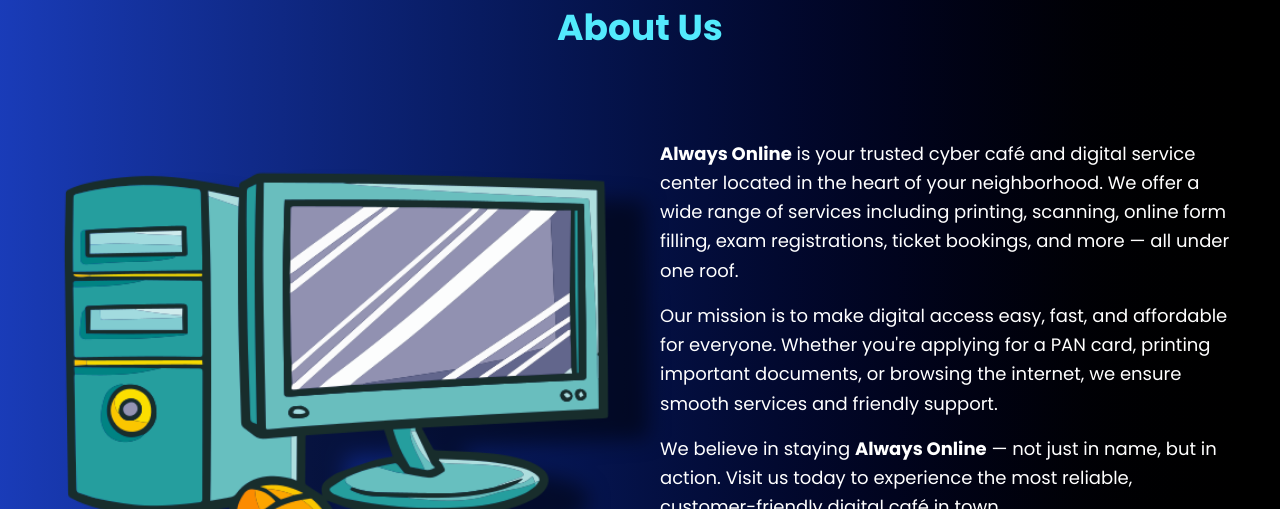
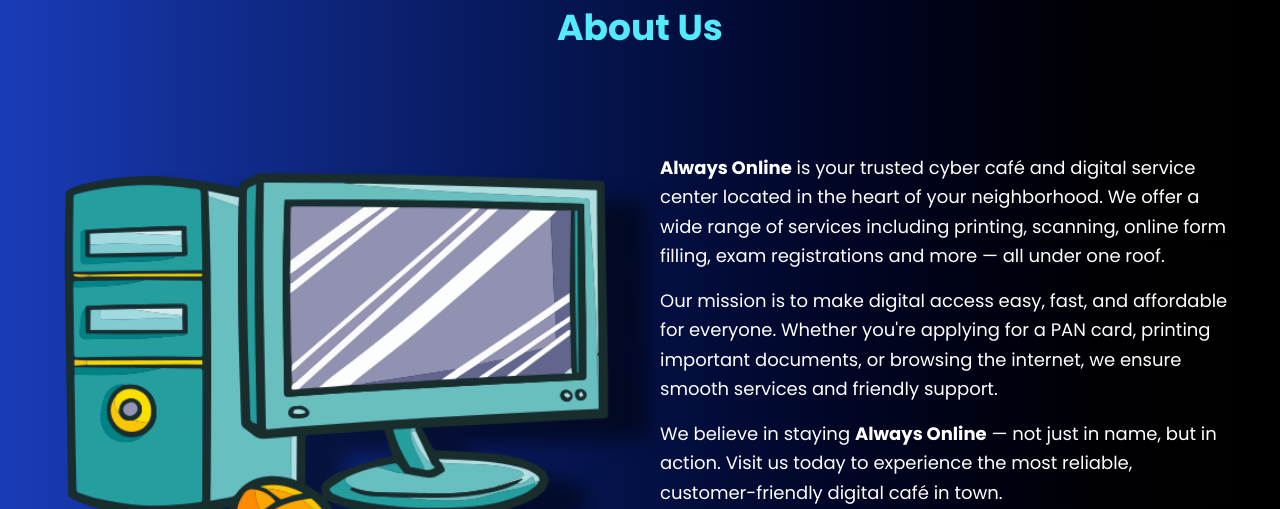
Before and after one commit to Jaid-Khan/always-online, a website: page src/index.html in a window 1280 px wide. Shown: the part 2300-2809 px from the top of the page. Drawn offline with Linux system fonts and the light colour scheme.

Commit message:
corrected text of about us section

```diff
--- a/src/index.html
+++ b/src/index.html
@@ -248,7 +248,7 @@
           <p class="text-lg leading-relaxed mb-4">
             <strong>Always Online</strong> is your trusted cyber café and digital service center located in the heart of
             your neighborhood. We offer a wide range of services including printing, scanning, online form filling, exam
-            registrations, ticket bookings, and more — all under one roof.
+            registrations and more — all under one roof.
           </p>
           <p class="text-lg leading-relaxed mb-4">
             Our mission is to make digital access easy, fast, and affordable for everyone. Whether you're applying for a
```
